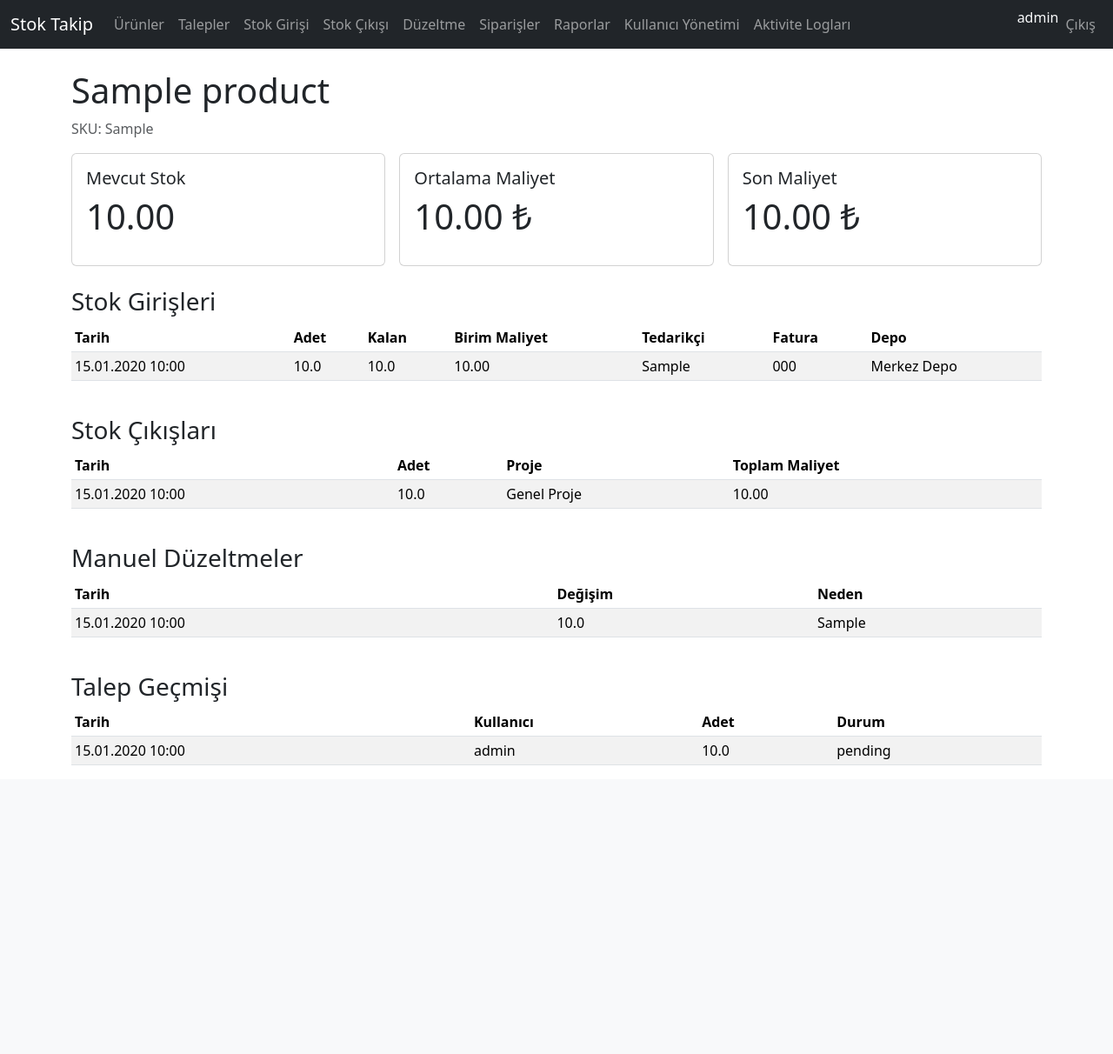
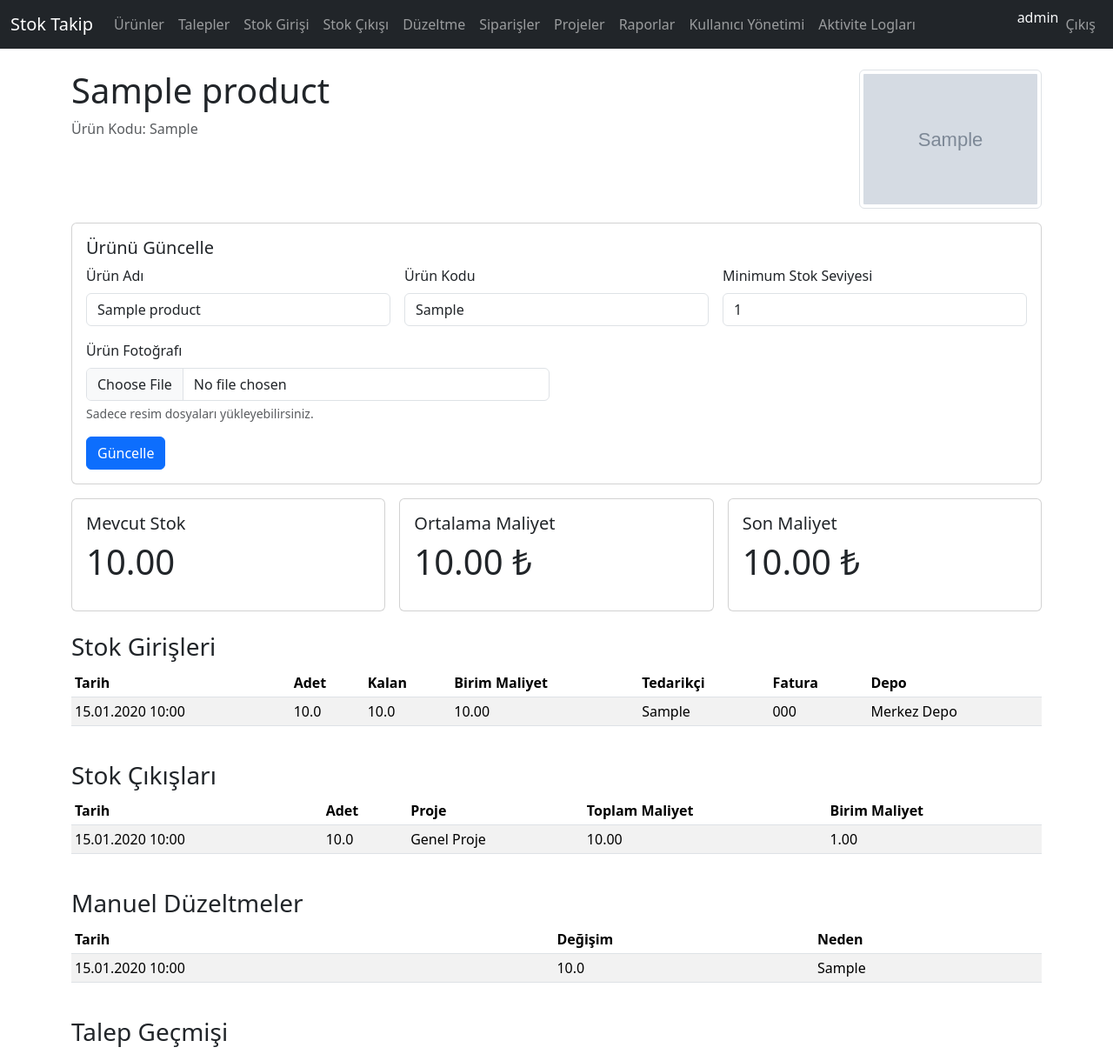
Before and after one commit to yunuslacin/stoktakip, a Flask app: page /products/1 in a window 1280 px wide. Shown: the top 1212 px of the page at 87% size. Before the commit the page ends 880 px from the top, so only its background shows below. Run offline with Flask 3, Linux system fonts and the light colour scheme; the visitor is signed in with stand-in values (Sample User, id 1); tables that the repository leaves empty hold one stand-in row (values such as "Sample post"); grey boxes marked "Sample" are stand-in pictures.

Commit message:
Enhance product management and reporting workflows

```diff
--- a/app.py
+++ b/app.py
@@ -1,18 +1,34 @@
 import datetime
+import io
+import os
 from functools import wraps
+from pathlib import Path
 
 import click
 from flask import (Flask, abort, flash, g, redirect, render_template, request,
-                   session, url_for)
+                   send_file, session, url_for)
 from flask_sqlalchemy import SQLAlchemy
+from sqlalchemy.orm import joinedload
+from openpyxl import Workbook
 from werkzeug.security import check_password_hash, generate_password_hash
+from werkzeug.utils import secure_filename
 
 app = Flask(__name__)
 app.config["SQLALCHEMY_DATABASE_URI"] = "sqlite:///inventory.db"
 app.config["SQLALCHEMY_TRACK_MODIFICATIONS"] = False
 app.config["SECRET_KEY"] = "change-me"
+app.config["UPLOAD_FOLDER"] = str(Path(__file__).resolve().parent / "static" / "uploads")
+app.config["MAX_CONTENT_LENGTH"] = 10 * 1024 * 1024  # 10 MB
+
+os.makedirs(app.config["UPLOAD_FOLDER"], exist_ok=True)
+
+ALLOWED_IMAGE_EXTENSIONS = {"png", "jpg", "jpeg", "gif"}
 
 db = SQLAlchemy(app)
+
+
+def allowed_file(filename: str) -> bool:
+    return "." in filename and filename.rsplit(".", 1)[1].lower() in ALLOWED_IMAGE_EXTENSIONS
 
 
 class User(db.Model):
@@ -66,6 +82,7 @@ class Product(db.Model):
     sku = db.Column(db.String(120), unique=True, nullable=False)
     description = db.Column(db.Text, nullable=True)
     reorder_level = db.Column(db.Integer, default=0)
+    image_filename = db.Column(db.String(255), nullable=True)
 
     def available_quantity(self) -> float:
         entries = StockEntry.query.filter_by(product_id=self.id).all()
@@ -147,9 +164,12 @@ class StockMovementLog(db.Model):
     details = db.Column(db.Text, nullable=True)
     timestamp = db.Column(db.DateTime, default=datetime.datetime.utcnow)
     user_id = db.Column(db.Integer, db.ForeignKey("users.id"), nullable=True)
+    cost = db.Column(db.Float, nullable=True)
+    project_id = db.Column(db.Integer, db.ForeignKey("projects.id"), nullable=True)
 
     product = db.relationship("Product")
     user = db.relationship("User")
+    project = db.relationship("Project")
 
 
 class StockRequest(db.Model):
@@ -165,6 +185,7 @@ class StockRequest(db.Model):
     created_at = db.Column(db.DateTime, default=datetime.datetime.utcnow)
     updated_at = db.Column(db.DateTime, default=datetime.datetime.utcnow)
     notes = db.Column(db.Text, nullable=True)
+    due_date = db.Column(db.Date, nullable=True)
 
     product = db.relationship("Product")
     requester = db.relationship("User", foreign_keys=[requester_id])
@@ -238,13 +259,23 @@ def manager_required(view_func):
     return wrapped
 
 
-def record_movement(product_id: int, movement_type: str, quantity: float, details: str = "") -> None:
+def record_movement(
+    product_id: int,
+    movement_type: str,
+    quantity: float,
+    details: str = "",
+    *,
+    cost: float | None = None,
+    project_id: int | None = None,
+) -> None:
     log = StockMovementLog(
         product_id=product_id,
         movement_type=movement_type,
         quantity=quantity,
         details=details,
         user_id=g.user.id if g.user else None,
+        cost=cost,
+        project_id=project_id,
     )
     db.session.add(log)
 
@@ -360,7 +391,7 @@ def create_product():
     except (TypeError, ValueError):
         reorder_level = 0
     if not name or not sku:
-        flash("Ürün adı ve stok kodu zorunludur", "danger")
+        flash("Ürün adı ve ürün kodu zorunludur", "danger")
         return redirect(url_for("list_products"))
     duplicate = Product.query.filter(
         (Product.name == name) | (Product.sku == sku)
@@ -369,7 +400,7 @@ def create_product():
         if duplicate.name == name:
             flash("Bu isimde bir ürün zaten mevcut", "warning")
         else:
-            flash("Bu SKU başka bir ürün tarafından kullanılıyor", "warning")
+            flash("Bu ürün kodu başka bir ürün tarafından kullanılıyor", "warning")
         return redirect(url_for("list_products"))
     product = Product(name=name, sku=sku, reorder_level=reorder_level)
     db.session.add(product)
@@ -439,7 +470,14 @@ def stock_entry():
             created_by=g.user.id if g.user else None,
         )
         db.session.add(entry)
-        record_movement(product_id, "giriş", quantity, f"Tedarikçi: {supplier or '-'}, Fatura: {invoice_number or '-'}")
+        total_cost = quantity * unit_cost
+        record_movement(
+            product_id,
+            "giriş",
+            quantity,
+            f"Tedarikçi: {supplier or '-'}, Fatura: {invoice_number or '-'}",
+            cost=total_cost,
+        )
         record_user_activity("stock_entry", f"Ürün {product_id} için {quantity} adet stok girişi")
         db.session.commit()
         flash("Stok girişi kaydedildi", "success")
@@ -472,7 +510,15 @@ def stock_exit():
             created_by=g.user.id if g.user else None,
         )
         db.session.add(exit_record)
-        record_movement(product_id, "çıkış", -quantity, f"Proje ID: {project_id or '-'} | {'; '.join(notes)}")
+        project_detail = Project.query.get(project_id) if project_id else None
+        record_movement(
+            product_id,
+            "çıkış",
+            -quantity,
+            f"Proje: {project_detail.name if project_detail else '-'} | {'; '.join(notes)}",
+            cost=total_cost,
+            project_id=project_id,
+        )
         record_user_activity("stock_exit", f"Ürün {product_id} için {quantity} adet stok çıkışı")
         db.session.commit()
         flash("Stok çıkışı kaydedildi", "success")
@@ -500,6 +546,13 @@ def stock_adjust():
                 db.session.rollback()
                 flash(str(exc), "danger")
                 return redirect(url_for("stock_adjust"))
+            record_movement(
+                product_id,
+                "düzeltme",
+                quantity_change,
+                detail,
+                cost=total_cost,
+            )
         else:
             entry = StockEntry(
                 product_id=product_id,
@@ -513,6 +566,13 @@ def stock_adjust():
             )
             db.session.add(entry)
             detail = f"{reason} nedeniyle {quantity_change} adet eklendi"
+            record_movement(
+                product_id,
+                "düzeltme",
+                quantity_change,
+                detail,
+                cost=0,
+            )
         adjustment = StockAdjustment(
             product_id=product_id,
             quantity_change=quantity_change,
@@ -520,7 +580,6 @@ def stock_adjust():
             created_by=g.user.id if g.user else None,
         )
         db.session.add(adjustment)
-        record_movement(product_id, "düzeltme", quantity_change, detail)
         record_user_activity("stock_adjust", detail)
         db.session.commit()
         flash("Stok düzeltmesi kaydedildi", "success")
@@ -532,10 +591,22 @@ def stock_adjust():
 @login_required
 def stock_requests():
     products = Product.query.order_by(Product.name).all()
+    min_due_date = (datetime.date.today() + datetime.timedelta(days=1)).isoformat()
     if request.method == "POST":
         product_id = int(request.form.get("product_id"))
         quantity = float(request.form.get("quantity"))
         notes = request.form.get("notes", "")
+        due_date_raw = request.form.get("due_date", "").strip()
+        due_date = None
+        if due_date_raw:
+            try:
+                due_date = datetime.datetime.strptime(due_date_raw, "%Y-%m-%d").date()
+            except ValueError:
+                flash("Geçerli bir termin tarihi seçiniz", "danger")
+                return redirect(url_for("stock_requests"))
+            if due_date <= datetime.date.today():
+                flash("Termin tarihi bugünden sonraki bir tarih olmalıdır", "danger")
+                return redirect(url_for("stock_requests"))
         manager_id = g.user.manager_id
         request_record = StockRequest(
             product_id=product_id,
@@ -543,6 +614,7 @@ def stock_requests():
             requester_id=g.user.id,
             manager_id=manager_id,
             notes=notes,
+            due_date=due_date,
         )
         db.session.add(request_record)
         record_user_activity("stock_request_create", f"Ürün {product_id} için {quantity} adet talep")
@@ -566,6 +638,7 @@ def stock_requests():
         products=products,
         my_requests=my_requests,
         to_approve=to_approve,
+        min_due_date=min_due_date,
     )
 
 
@@ -622,7 +695,13 @@ def fulfill_request(request_id: int):
     db.session.add(exit_record)
     stock_request.status = "tamamlandı"
     stock_request.updated_at = datetime.datetime.utcnow()
-    record_movement(product.id, "talep-karşılama", -stock_request.quantity, f"Talep #{stock_request.id} karşılandı. {'; '.join(notes)}")
+    record_movement(
+        product.id,
+        "talep-karşılama",
+        -stock_request.quantity,
+        f"Talep #{stock_request.id} karşılandı. {'; '.join(notes)}",
+        cost=total_cost,
+    )
     record_user_activity("stock_request_fulfill", f"Talep {request_id} karşılandı")
     db.session.commit()
     flash("Talep karşılandı", "success")
@@ -671,6 +750,149 @@ def update_order_status(order_id: int):
     return redirect(url_for("purchase_orders"))
 
 
+@app.route("/projects", methods=["GET", "POST"])
+@manager_required
+def manage_projects():
+    if request.method == "POST":
+        name = request.form.get("name", "").strip()
+        description = request.form.get("description", "").strip() or None
+        if not name:
+            flash("Proje adı zorunludur", "danger")
+            return redirect(url_for("manage_projects"))
+        if Project.query.filter_by(name=name).first():
+            flash("Bu isimde bir proje zaten mevcut", "warning")
+            return redirect(url_for("manage_projects"))
+        project = Project(name=name, description=description)
+        db.session.add(project)
+        record_user_activity("project_create", f"{name} projesi oluşturuldu")
+        db.session.commit()
+        flash("Proje eklendi", "success")
+        return redirect(url_for("manage_projects"))
+    projects = Project.query.order_by(Project.name.asc()).all()
+    return render_template("projects.html", projects=projects)
+
+
+@app.route("/projects/<int:project_id>", methods=["POST"])
+@manager_required
+def update_project(project_id: int):
+    project = Project.query.get_or_404(project_id)
+    name = request.form.get("name", "").strip()
+    description = request.form.get("description", "").strip() or None
+    if not name:
+        flash("Proje adı zorunludur", "danger")
+        return redirect(url_for("manage_projects"))
+    duplicate = Project.query.filter(Project.id != project.id, Project.name == name).first()
+    if duplicate:
+        flash("Bu isimde başka bir proje bulunuyor", "warning")
+        return redirect(url_for("manage_projects"))
+    project.name = name
+    project.description = description
+    record_user_activity("project_update", f"{project.name} projesi güncellendi")
+    db.session.commit()
+    flash("Proje güncellendi", "success")
+    return redirect(url_for("manage_projects"))
+
+
+@app.route("/products/<int:product_id>/update", methods=["POST"])
+@admin_required
+def update_product(product_id: int):
+    product = Product.query.get_or_404(product_id)
+    name = request.form.get("name", "").strip()
+    sku = request.form.get("sku", "").strip()
+    try:
+        reorder_level = int(request.form.get("reorder_level", product.reorder_level) or product.reorder_level)
+    except (TypeError, ValueError):
+        reorder_level = product.reorder_level
+    if not name or not sku:
+        flash("Ürün adı ve ürün kodu zorunludur", "danger")
+        return redirect(url_for("product_detail", product_id=product.id))
+    duplicate = Product.query.filter(
+        Product.id != product.id,
+        (Product.name == name) | (Product.sku == sku),
+    ).first()
+    if duplicate:
+        if duplicate.name == name:
+            flash("Bu isimde başka bir ürün mevcut", "warning")
+        else:
+            flash("Bu ürün kodu başka bir ürün tarafından kullanılıyor", "warning")
+        return redirect(url_for("product_detail", product_id=product.id))
+    product.name = name
+    product.sku = sku
+    product.reorder_level = reorder_level
+
+    image_file = request.files.get("image")
+    if image_file and image_file.filename:
+        if not allowed_file(image_file.filename):
+            flash("Desteklenmeyen dosya formatı", "danger")
+            return redirect(url_for("product_detail", product_id=product.id))
+        filename = secure_filename(image_file.filename)
+        ext = Path(filename).suffix
+        unique_name = f"product_{product.id}_{datetime.datetime.utcnow().strftime('%Y%m%d%H%M%S')}" + ext
+        save_path = Path(app.config["UPLOAD_FOLDER"]) / unique_name
+        image_file.save(save_path)
+        if product.image_filename and product.image_filename != unique_name:
+            old_path = Path(app.config["UPLOAD_FOLDER"]) / product.image_filename
+            if old_path.exists():
+                old_path.unlink()
+        product.image_filename = unique_name
+
+    record_user_activity("product_update", f"{product.name} ürünü güncellendi")
+    db.session.commit()
+    flash("Ürün güncellendi", "success")
+    return redirect(url_for("product_detail", product_id=product.id))
+
+
+@app.route("/reports/movements/export")
+@manager_required
+def export_movements():
+    movements = StockMovementLog.query.order_by(StockMovementLog.timestamp.asc()).all()
+    workbook = Workbook()
+    sheet = workbook.active
+    sheet.title = "Hareketler"
+    headers = [
+        "Tarih",
+        "Ürün",
+        "Hareket",
+        "Miktar",
+        "Maliyet",
+        "Proje",
+        "Detay",
+        "Kullanıcı",
+    ]
+    sheet.append(headers)
+    for movement in movements:
+        sheet.append(
+            [
+                movement.timestamp.strftime("%d.%m.%Y %H:%M"),
+                movement.product.name if movement.product else "-",
+                movement.movement_type,
+                movement.quantity,
+                round(movement.cost, 2) if movement.cost is not None else "-",
+                movement.project.name if movement.project else "-",
+                movement.details or "",
+                movement.user.username if movement.user else "-",
+            ]
+        )
+    for column_cells in sheet.columns:
+        max_length = 0
+        column_letter = column_cells[0].column_letter
+        for cell in column_cells:
+            if cell.value:
+                max_length = max(max_length, len(str(cell.value)))
+        sheet.column_dimensions[column_letter].width = max_length + 2
+
+    output = io.BytesIO()
+    workbook.save(output)
+    output.seek(0)
+    filename = f"stok_hareketleri_{datetime.datetime.utcnow().strftime('%Y%m%d_%H%M%S')}.xlsx"
+    return send_file(
+        output,
+        as_attachment=True,
+        download_name=filename,
+        mimetype="application/vnd.openxmlformats-officedocument.spreadsheetml.sheet",
+    )
+
+
 @app.route("/reports")
 @manager_required
 def reports():
@@ -703,7 +925,14 @@ def reports():
             }
         )
     movements = (
-        StockMovementLog.query.order_by(StockMovementLog.timestamp.desc()).limit(50).all()
+        StockMovementLog.query.options(
+            joinedload(StockMovementLog.product),
+            joinedload(StockMovementLog.project),
+            joinedload(StockMovementLog.user),
+        )
+        .order_by(StockMovementLog.timestamp.desc())
+        .limit(50)
+        .all()
     )
     return render_template(
         "reports.html",
--- a/requirements.txt
+++ b/requirements.txt
@@ -1,3 +1,4 @@
 Flask==2.3.3
 Flask-SQLAlchemy==3.0.5
 Werkzeug==2.3.7
+openpyxl==3.1.2
--- a/templates/base.html
+++ b/templates/base.html
@@ -23,6 +23,7 @@
             <li class="nav-item"><a class="nav-link" href="{{ url_for('stock_exit') }}">Stok Çıkışı</a></li>
             <li class="nav-item"><a class="nav-link" href="{{ url_for('stock_adjust') }}">Düzeltme</a></li>
             <li class="nav-item"><a class="nav-link" href="{{ url_for('purchase_orders') }}">Siparişler</a></li>
+            <li class="nav-item"><a class="nav-link" href="{{ url_for('manage_projects') }}">Projeler</a></li>
             <li class="nav-item"><a class="nav-link" href="{{ url_for('reports') }}">Raporlar</a></li>
             {% endif %}
             {% if g.user.is_admin %}
--- a/templates/product_detail.html
+++ b/templates/product_detail.html
@@ -1,7 +1,44 @@
 {% extends 'base.html' %}
 {% block content %}
-<h1>{{ product.name }}</h1>
-<p class="text-muted">SKU: {{ product.sku }}</p>
+<div class="d-flex justify-content-between align-items-start flex-wrap">
+  <div>
+    <h1>{{ product.name }}</h1>
+    <p class="text-muted">Ürün Kodu: {{ product.sku }}</p>
+  </div>
+  {% if product.image_filename %}
+  <img src="{{ url_for('static', filename='uploads/' ~ product.image_filename) }}" alt="{{ product.name }}" class="img-thumbnail" style="max-height: 160px;">
+  {% endif %}
+</div>
+
+{% if g.user.is_admin %}
+<div class="card my-3">
+  <div class="card-body">
+    <h5 class="card-title">Ürünü Güncelle</h5>
+    <form method="post" action="{{ url_for('update_product', product_id=product.id) }}" enctype="multipart/form-data" class="row g-3">
+      <div class="col-md-4">
+        <label class="form-label">Ürün Adı</label>
+        <input type="text" name="name" class="form-control" value="{{ product.name }}" required>
+      </div>
+      <div class="col-md-4">
+        <label class="form-label">Ürün Kodu</label>
+        <input type="text" name="sku" class="form-control" value="{{ product.sku }}" required>
+      </div>
+      <div class="col-md-4">
+        <label class="form-label">Minimum Stok Seviyesi</label>
+        <input type="number" name="reorder_level" class="form-control" min="0" value="{{ product.reorder_level }}">
+      </div>
+      <div class="col-md-6">
+        <label class="form-label">Ürün Fotoğrafı</label>
+        <input type="file" name="image" class="form-control" accept="image/*">
+        <div class="form-text">Sadece resim dosyaları yükleyebilirsiniz.</div>
+      </div>
+      <div class="col-12">
+        <button type="submit" class="btn btn-primary">Güncelle</button>
+      </div>
+    </form>
+  </div>
+</div>
+{% endif %}
 <div class="row g-3 mb-4">
   <div class="col-md-4">
     <div class="card">
@@ -70,6 +107,7 @@
         <th>Adet</th>
         <th>Proje</th>
         <th>Toplam Maliyet</th>
+        <th>Birim Maliyet</th>
       </tr>
     </thead>
     <tbody>
@@ -79,6 +117,7 @@
         <td>{{ exit.quantity }}</td>
         <td>{{ exit.project.name if exit.project else '-' }}</td>
         <td>{{ '%.2f'|format(exit.total_cost) }}</td>
+        <td>{{ '%.2f'|format(exit.total_cost / exit.quantity) if exit.quantity else '-' }}</td>
       </tr>
       {% else %}
       <tr><td colspan="4" class="text-center">Kayıt bulunamadı</td></tr>
--- a/templates/products.html
+++ b/templates/products.html
@@ -11,7 +11,7 @@
     <thead>
       <tr>
         <th>Ad</th>
-        <th>SKU</th>
+        <th>Ürün Kodu</th>
         <th>Stok</th>
         <th>Minimum Seviye</th>
         <th></th>
@@ -47,7 +47,7 @@
             <input type="text" name="name" class="form-control" required>
           </div>
           <div class="mb-3">
-            <label class="form-label">SKU</label>
+            <label class="form-label">Ürün Kodu</label>
             <input type="text" name="sku" class="form-control" required>
           </div>
           <div class="mb-3">
```
Also changed, not shown: templates/projects.html (added, +59 -0 lines), templates/reports.html (+17 -4 lines), templates/stock_requests.html (+10 -0 lines), readme.MD, 1 other file.
